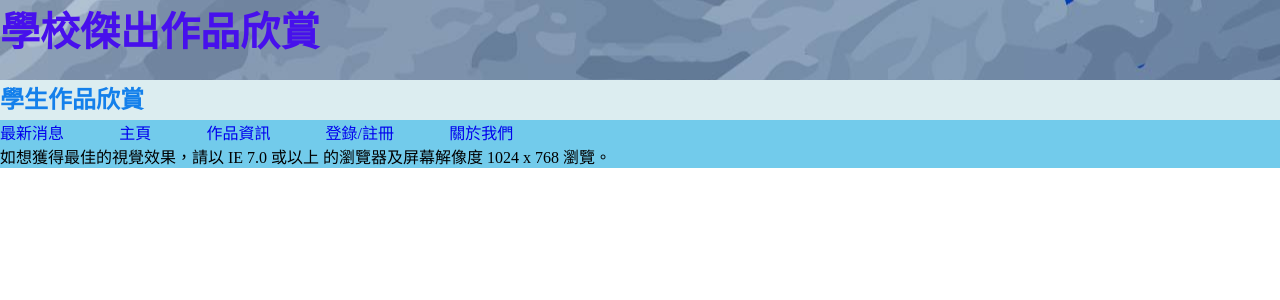
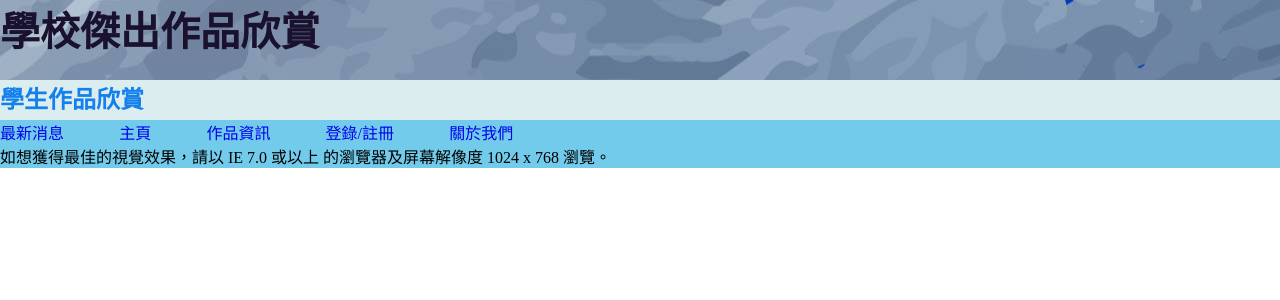
Before and after one commit to BrianKan99/HKITHDProjact.github.io, a PHP site: page / in a window 1280 px wide. Shown: the top 300 px of the page. Run offline with PHP 8.4, Linux system fonts and the light colour scheme.

Commit message:
Add files via upload

```diff
--- a/style.css
+++ b/style.css
@@ -3,7 +3,7 @@
         margin: 0;
     }
         h1{
-            color: rgb(71, 16, 236);
+            color: rgb(25, 17, 46);
             font-size: 40px;
         }
         h2{
```
